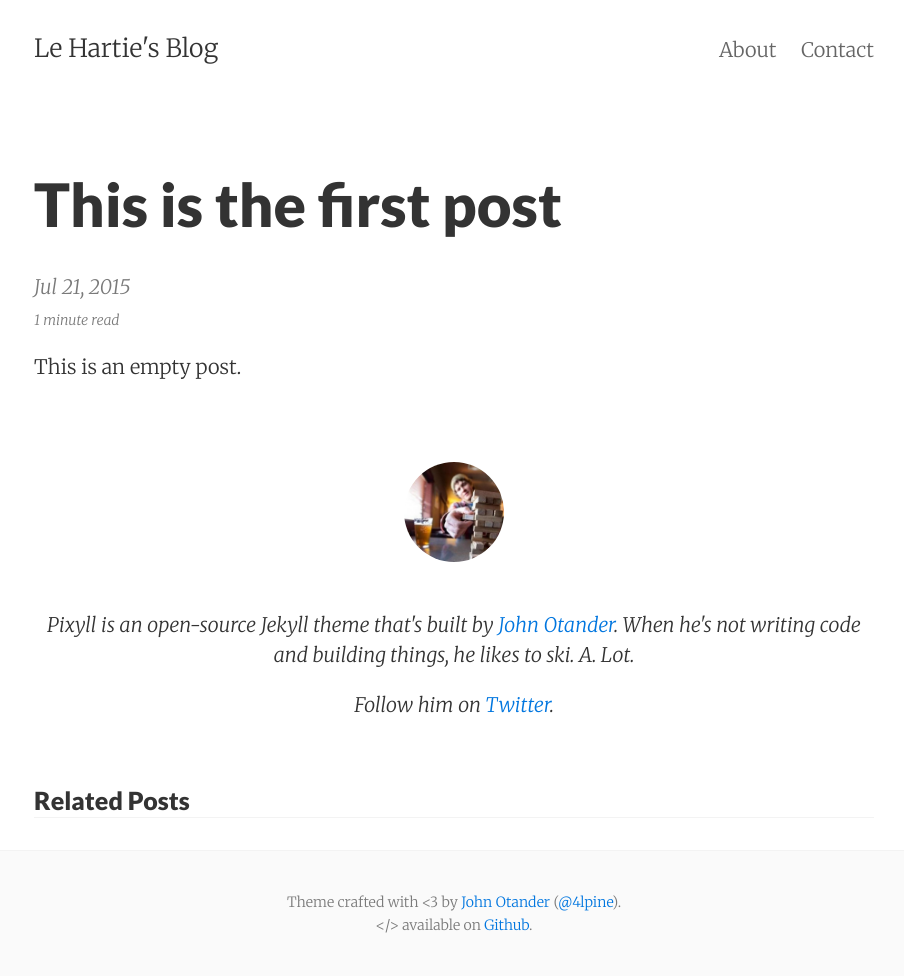
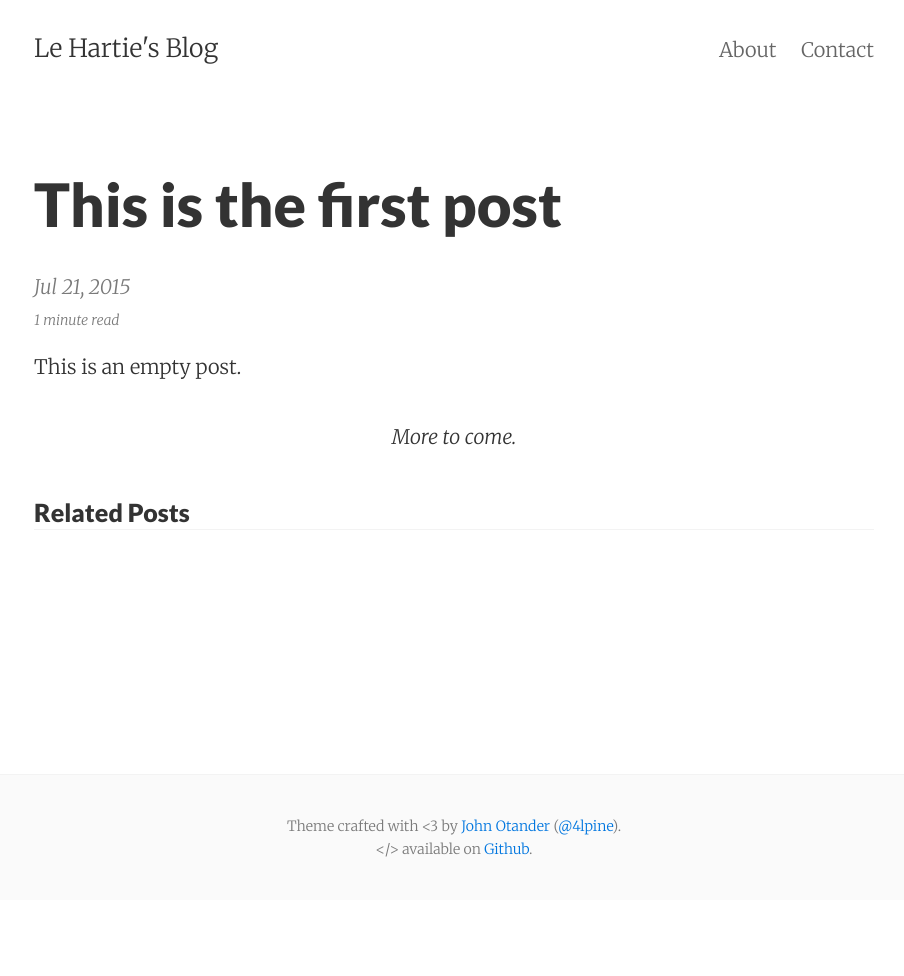
Before and after one commit to lehartie/lehartie.github.io, a Jekyll site: the page built from _posts/2015-07-21-First Post using pixyll.md, in a window 1280 px wide. Shown: the whole page, without its empty margins (186-1090 px from the left). Built offline with Jekyll 4.4.1, drawn with Linux system fonts in a browser that asks for light colours; after the commit the page ends 900 px from its top, so only the background shows below that.

Commit message:
updated footer

```diff
--- a/_includes/post_footer.html
+++ b/_includes/post_footer.html
@@ -1,10 +1,3 @@
 <div class="py2 post-footer">
-  <img src="/images/me.jpeg" alt="John Otander" class="avatar" />
-  <p>
-    Pixyll is an open-source Jekyll theme that's built by <a href="http://johnotander.com">John Otander</a>.
-    When he's not writing code and building things, he likes to ski. A. Lot.
-  </p>
-  <p>
-    Follow him on <a href="https://twitter.com/4lpine">Twitter</a>.
-  </p>
+    More to come.
 </div>
```
